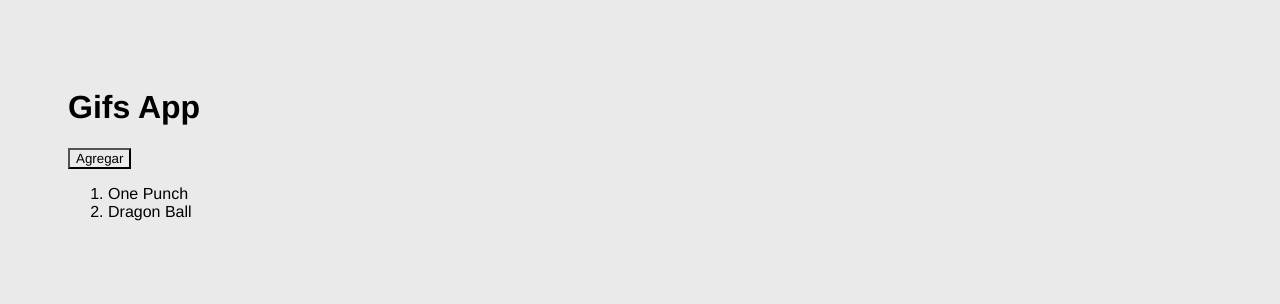
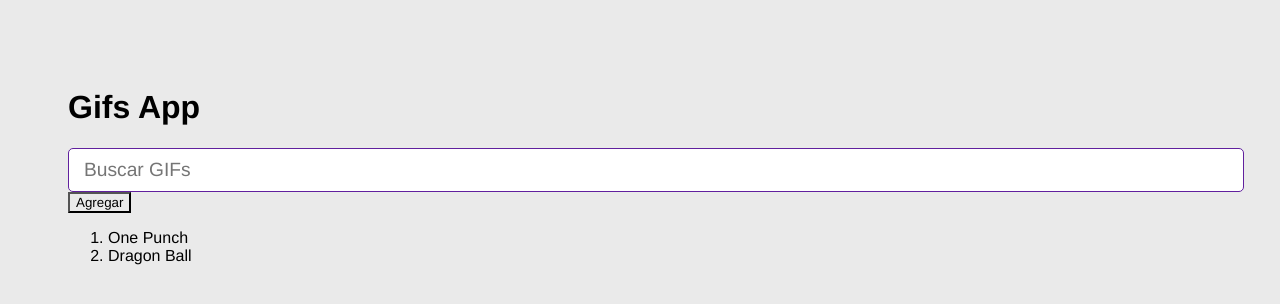
Before and after one commit to saini-facundo/gifs-app-react, a React (Vite) app: page / in a window 1280 px wide. Shown: the top 304 px of the page. Built offline with nearby package versions, Linux system fonts and the light colour scheme.

Commit message:
componente addCategory

```diff
--- a/src/GifsApp.jsx
+++ b/src/GifsApp.jsx
@@ -1,4 +1,5 @@
 import { useState } from "react";
+import { AddCategory } from "./components/AddCategory";
 
 export const GifsApp = () => {
   const apiKey = "cv8V5riGJxpNnkhGzKz86NcOX8HwNdeg";
@@ -9,10 +10,10 @@
     setCategories(["Mob 100", ...categories]);
   };
 
-  console.log("categories = ", categories);
   return (
     <>
       <h1>Gifs App</h1>
+      <AddCategory />
       <button onClick={onAddCat}>Agregar</button>
       <ol>
         {categories.map((c) => (
--- /dev/null
+++ b/src/components/AddCategory.jsx
@@ -0,0 +1,25 @@
+import { useState } from "react";
+
+export const AddCategory = () => {
+  const [inputValue, setInputValue] = useState("");
+
+  const changeHandler = (ev) => {
+    setInputValue(ev.target.value);
+  };
+
+  const submitHandler = (ev) => {
+    ev.preventDefault();
+    console.log(inputValue);
+  };
+
+  return (
+    <form onSubmit={submitHandler}>
+      <input
+        type="text"
+        placeholder="Buscar GIFs"
+        value={inputValue}
+        onChange={changeHandler}
+      />
+    </form>
+  );
+};
```
